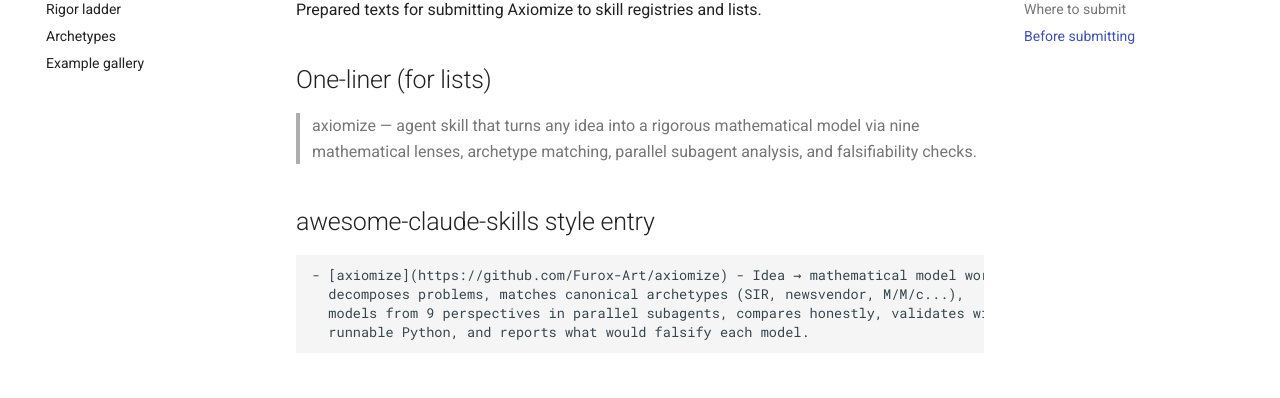
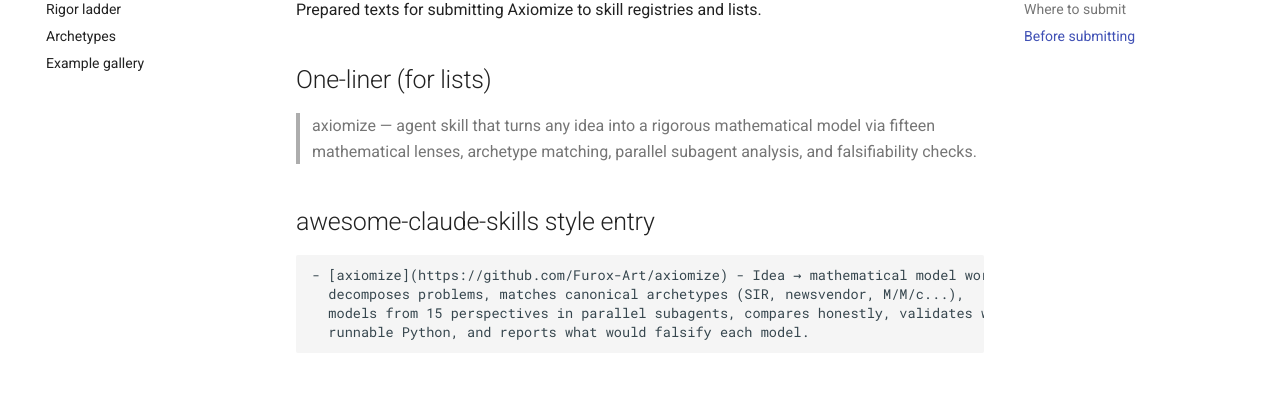
Before and after one commit to Furox-Art/axiomize, an MkDocs documentation site: the page built from docs/publishing-checklist.md, in a window 1280 px wide and 1039 px high. Shown: the part 183-581 px from the top of the window. Built offline with MkDocs 1.6.1 and Material for MkDocs 9.7.7, drawn with Linux system fonts in a browser that asks for light colours; comment, search, counter and statistics services are not loaded.

Commit message:
fix: stale 9-lens counts and missing .gitattributes
README workflow diagram and publishing-checklist still said 9 lenses after
v1.3 expansion to 15; docs/index.md had duplicated 'from independent
directions'. Also adds .gitattributes (text=auto eol=lf) to match the other
repos — was listed as already fixed but file was absent.

````diff
--- a/docs/publishing-checklist.md
+++ b/docs/publishing-checklist.md
@@ -4,14 +4,14 @@
 
 ## One-liner (for lists)
 
-> axiomize — agent skill that turns any idea into a rigorous mathematical model via nine mathematical lenses, archetype matching, parallel subagent analysis, and falsifiability checks.
+> axiomize — agent skill that turns any idea into a rigorous mathematical model via fifteen mathematical lenses, archetype matching, parallel subagent analysis, and falsifiability checks.
 
 ## awesome-claude-skills style entry
 
 ```markdown
 - [axiomize](https://github.com/Furox-Art/axiomize) - Idea → mathematical model workflow:
   decomposes problems, matches canonical archetypes (SIR, newsvendor, M/M/c...),
-  models from 9 perspectives in parallel subagents, compares honestly, validates with
+  models from 15 perspectives in parallel subagents, compares honestly, validates with
   runnable Python, and reports what would falsify each model.
 ```
 
````
Also changed, not shown: README.md (+5 -4 lines), docs/index.md (+1 -1 lines), 1 other file.
